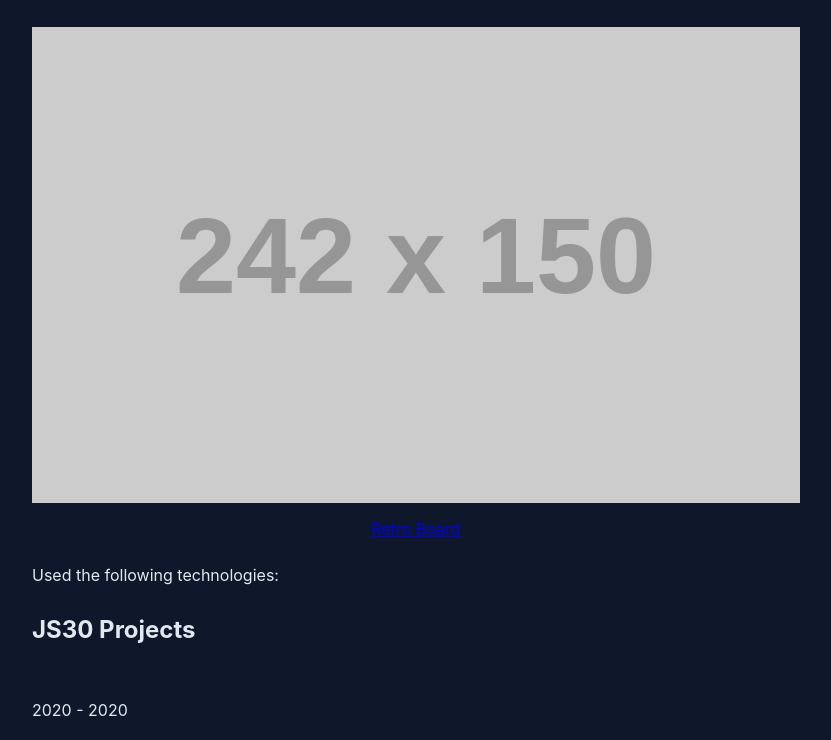
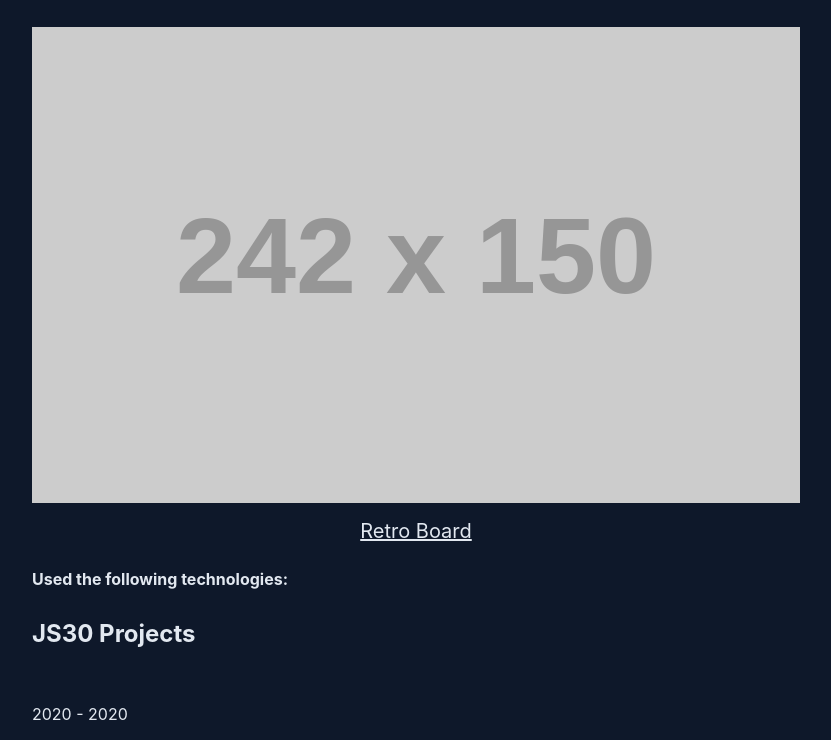
Before and after one commit to PatrickDCullen/PatrickDCullen.github.io, a plain HTML site: page index.html in a window 1280 px wide. Shown: the part 114-854 px from the top of the page, without its empty margins (224-1055 px from the left). Drawn offline with Linux system fonts and the light colour scheme; placeholder pictures from the web are drawn by us.

Commit message:
Change font sizes and weights and add anchor styling

```diff
--- a/css/styles.css
+++ b/css/styles.css
@@ -26,4 +26,14 @@ img {
 
 .tech-used {
   padding-bottom: 10px;
+  font-weight: bold;
 }
+
+a {
+  color: #e2e8f0;
+  font-size: 20px;
+}
+
+a:hover {
+  text-decoration-color: red;
+}
```
